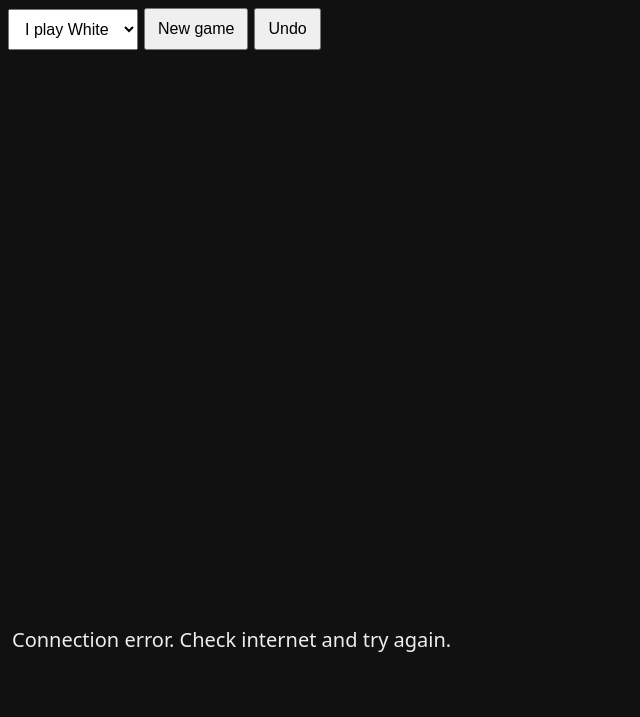
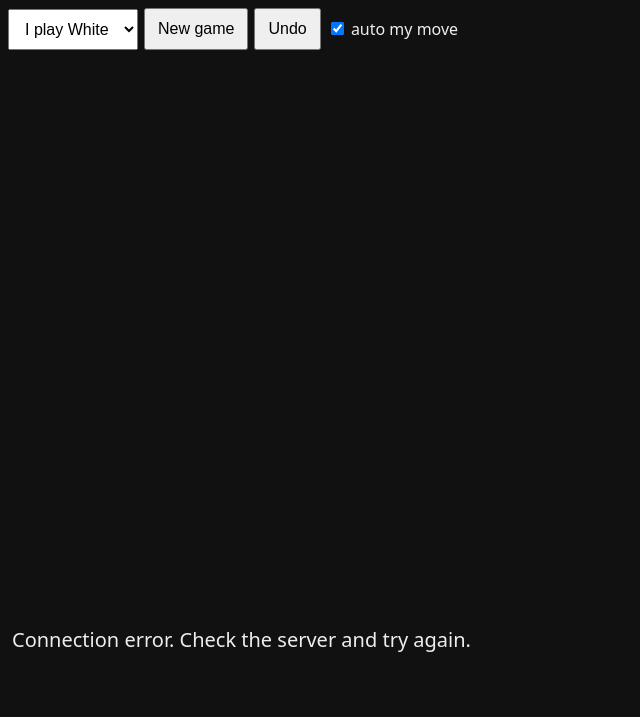
Before and after one commit to RavisankarMR-design/chess, a plain HTML site: page tap.html in a window 1280 px wide. Shown: the whole page, without its empty margins (0-640 px from the left). Drawn offline with Linux system fonts and the light colour scheme; no server answers.

Commit message:
Auto-play my move after analysis; configurable engine threads
Co-Authored-By: Claude Sonnet 5.5 <noreply@anthropic.com>

```diff
--- a/tap.html
+++ b/tap.html
@@ -24,6 +24,7 @@
   <button id="new">New game</button>
   <button id="undo">Undo</button>
   <button id="play" style="display:none">Play best</button>
+  <label><input type="checkbox" id="auto" checked> auto my move</label>
 </div>
 <div id="board"></div>
 <div id="out">Loading…</div>
@@ -31,22 +32,27 @@
 <script>
 const $=id=>document.getElementById(id);
 const GL={p:"♟︎",q:"♛︎",r:"♜︎",b:"♝︎",n:"♞︎",k:"♚︎"};
-let S=null, sel=null, M=[], color='white', busy=false;
+let S=null, sel=null, M=[], color='white', busy=false, mine=null;
 try{const s=JSON.parse(localStorage.game||'{}');M=s.moves||[];color=s.color||'white'}catch(e){}
 $('color').value=color;
+try{$('auto').checked=localStorage.auto!=='0'}catch(e){}
+$('auto').onchange=()=>{try{localStorage.auto=$('auto').checked?'1':'0'}catch(e){}};
+const meTurn=n=>color=='white'?n%2==0:n%2==1; // is it my turn after n moves
 
 // the phone keeps the game (server may sleep on the free plan); server just replays + analyses it
-async function sync(moves,col=color){
+async function sync(moves,col=color,auto=true){
   if(busy)return;busy=true;
-  $('out').textContent='Thinking… (first load can take up to a minute while the server wakes up)';
+  $('out').textContent='Thinking…';
   try{
     const r=await (await fetch('/g/state?color='+col+'&moves='+encodeURIComponent(moves.join(' ')))).json();
     if(r.err){$('out').textContent='⚠ '+r.err;return}
     S=r;M=r.moves;color=col;sel=null;
     try{localStorage.game=JSON.stringify({moves:M,color})}catch(e){}
     render();
-  }catch(e){$('out').textContent='Connection error. Check internet and try again.'}
+  }catch(e){$('out').textContent='Connection error. Check the server and try again.';return}
   finally{busy=false}
+  // my turn: play the engine's move automatically, so only the opponent's moves need tapping
+  if(auto&&$('auto').checked&&S&&S.best&&!S.over){mine=S.best;return sync([...M,S.best.uci],color)}
 }
 function pieces(fen){
   const m={};fen.split(' ')[0].split('/').forEach((row,i)=>{let f=0;
@@ -63,7 +69,8 @@ function render(){
     const f=wb?c:7-c,k=wb?7-r:r,sq='abcdefgh'[f]+(k+1),d=document.createElement('div');
     let cls='c '+((f+k)%2?'l':'d');
     if(S.last&&(sq==S.last.slice(0,2)||sq==S.last.slice(2,4)))cls+=' last';
-    if(best&&sq==best.uci.slice(0,2))cls+=' from'; if(best&&sq==best.uci.slice(2,4))cls+=' to';
+    const hm=best||(mine&&S.last==mine.uci?mine:null);
+    if(hm&&sq==hm.uci.slice(0,2))cls+=' from'; if(hm&&sq==hm.uci.slice(2,4))cls+=' to';
     if(sq==sel)cls+=' sel'; if(tg.includes(sq))cls+=' tgt';
     d.className=cls;
     const p=P[sq];if(p){const s=document.createElement('span');s.className=p==p.toUpperCase()?'w':'k';s.textContent=GL[p.toLowerCase()];d.appendChild(s)}
@@ -72,6 +79,7 @@ function render(){
   const o=$('out');
   if(S.over)o.textContent=S.over;
   else if(best)o.innerHTML=`<b>Your move: ${best.san}</b> (${best.uci}) eval ${best.eval}<br><small>Play it on the bot, then tap "Play best" (or tap your own move).</small>`;
+  else if(mine&&S.last==mine.uci)o.innerHTML=`<b>Play on the bot: ${mine.san}</b> (${mine.uci}) eval ${mine.eval}<br><small>Then tap the opponent's reply here (piece, then destination).</small>`;
   else o.innerHTML=`<b>Opponent's turn.</b><br><small>Tap the piece the bot moved, then its destination.</small>`;
   $('play').style.display=best?'':'none';
   $('moves').textContent=S.san;
@@ -81,8 +89,8 @@ function tap(sq){
   if(sel&&targets().includes(sq))return sync([...M,sel+sq]);
   sel=S.legal.some(m=>m.startsWith(sq))?sq:null;render();
 }
-$('new').onclick=()=>sync([],$('color').value);
-$('undo').onclick=()=>sync(M.slice(0,-1));
-$('play').onclick=()=>sync([...M,S.best.uci]);
-sync(M);
+$('new').onclick=()=>{mine=null;sync([],$('color').value)};
+$('undo').onclick=()=>{let n=Math.max(0,M.length-1);if(n>0&&meTurn(n))n--;sync(M.slice(0,n),color,!meTurn(n))};
+$('play').onclick=()=>{mine=S.best;sync([...M,S.best.uci])};
+sync(M,color,false);
 </script>
```
Also changed, not shown: 1 other file.
